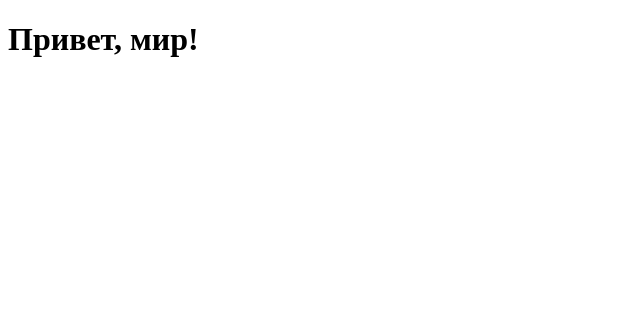
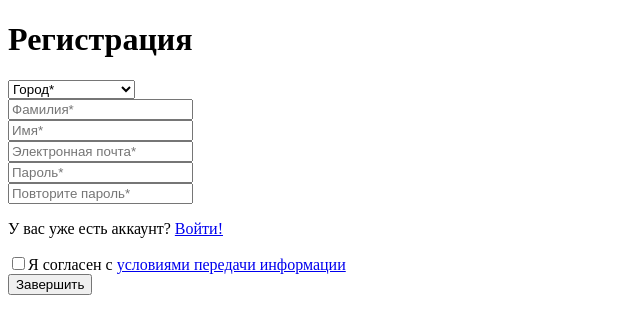
Before and after one commit to MrTOOGLE/DevSync-frontend, a React (Vite) app: page / in a window 1280 px wide. Shown: the top 334 px of the page, without its empty margins (0-640 px from the left). Built offline with nearby package versions, Linux system fonts and the light colour scheme.

Commit message:
сделал регистрацию без css

```diff
--- a/src/App.tsx
+++ b/src/App.tsx
@@ -1,7 +1,12 @@
 import React from 'react';
+import RegistrationForm from './pages/Auth/Registration.tsx'
 
 const App: React.FC = () => {
-    return <h1>Привет, мир!</h1>;
+    return (
+        <div className="app">
+            <RegistrationForm />
+        </div>
+    )
 };
 
 export default App;
--- a/src/main.tsx
+++ b/src/main.tsx
@@ -1,6 +1,7 @@
 import React from 'react';
 import ReactDOM from 'react-dom/client';
 import App from './App';
+// импортировать стили
 
 ReactDOM.createRoot(document.getElementById('root') as HTMLElement).render(
     <React.StrictMode>
--- /dev/null
+++ b/src/pages/Auth/Registration.tsx
@@ -0,0 +1,202 @@
+import React, { useState, FormEvent } from 'react';
+
+// Типы для нашей формы
+interface FormData {
+    city: string;
+    lastName: string;
+    firstName: string;
+    email: string;
+    password: string;
+    confirmPassword: string;
+    agreeToTerms: boolean;
+}
+
+// Список городов (можно расширить)
+const cities = ['Москва', 'Санкт-Петербург', 'Новосибирск', 'Екатеринбург', 'Казань'];
+
+const RegistrationForm: React.FC = () => {
+    // Состояние формы
+    const [formData, setFormData] = useState<FormData>({
+        city: '',
+        lastName: '',
+        firstName: '',
+        email: '',
+        password: '',
+        confirmPassword: '',
+        agreeToTerms: false
+    });
+
+    // Состояние для ошибок валидации
+    const [errors, setErrors] = useState<Record<string, string>>({});
+
+    // Обработчик изменения полей ввода
+    const handleInputChange = (e: React.ChangeEvent<HTMLInputElement | HTMLSelectElement>) => {
+        const { name, value } = e.target;
+        setFormData({
+            ...formData,
+            [name]: value
+        });
+    };
+
+    // Обработчик изменения чекбокса
+    const handleCheckboxChange = (e: React.ChangeEvent<HTMLInputElement>) => {
+        const { name, checked } = e.target;
+        setFormData({
+            ...formData,
+            [name]: checked
+        });
+    };
+
+    // Проверка формы перед отправкой
+    const validateForm = (): boolean => {
+        const newErrors: Record<string, string> = {};
+
+        if (!formData.city) {
+            newErrors.city = 'Выберите город';
+        }
+
+        if (!formData.lastName) {
+            newErrors.lastName = 'Введите фамилию';
+        }
+
+        if (!formData.firstName) {
+            newErrors.firstName = 'Введите имя';
+        }
+
+        if (!formData.email) {
+            newErrors.email = 'Введите электронную почту';
+        } else if (!/\S+@\S+\.\S+/.test(formData.email)) {
+            newErrors.email = 'Некорректный формат электронной почты';
+        }
+
+        if (!formData.password) {
+            newErrors.password = 'Введите пароль';
+        } else if (formData.password.length < 6) {
+            newErrors.password = 'Пароль должен содержать не менее 6 символов';
+        }
+
+        if (!formData.confirmPassword) {
+            newErrors.confirmPassword = 'Повторите пароль';
+        } else if (formData.password !== formData.confirmPassword) {
+            newErrors.confirmPassword = 'Пароли не совпадают';
+        }
+
+        if (!formData.agreeToTerms) {
+            newErrors.agreeToTerms = 'Необходимо согласиться с условиями';
+        }
+
+        setErrors(newErrors);
+        return Object.keys(newErrors).length === 0;
+    };
+
+    // Обработчик отправки формы
+    const handleSubmit = (e: FormEvent) => {
+        e.preventDefault();
+
+        if (validateForm()) {
+            // Здесь будет код для отправки данных на сервер
+            console.log('Форма валидна, отправляем данные:', formData);
+            // Например, fetch('/api/register', { method: 'POST', body: JSON.stringify(formData) })
+            alert('Регистрация успешна!');
+        } else {
+            console.log('Форма содержит ошибки');
+        }
+    };
+
+    return (
+        <div>
+            <h1>Регистрация</h1>
+            <form onSubmit={handleSubmit}>
+                <div>
+                    <select
+                        name="city"
+                        value={formData.city}
+                        onChange={handleInputChange}
+                    >
+                        <option value="">Город*</option>
+                        {cities.map(city => (
+                            <option key={city} value={city}>{city}</option>
+                        ))}
+                    </select>
+                    {errors.city && <div>{errors.city}</div>}
+                </div>
+
+                <div>
+                    <input
+                        type="text"
+                        name="lastName"
+                        placeholder="Фамилия*"
+                        value={formData.lastName}
+                        onChange={handleInputChange}
+                    />
+                    {errors.lastName && <div>{errors.lastName}</div>}
+                </div>
+
+                <div>
+                    <input
+                        type="text"
+                        name="firstName"
+                        placeholder="Имя*"
+                        value={formData.firstName}
+                        onChange={handleInputChange}
+                    />
+                    {errors.firstName && <div>{errors.firstName}</div>}
+                </div>
+
+                <div>
+                    <input
+                        type="email"
+                        name="email"
+                        placeholder="Электронная почта*"
+                        value={formData.email}
+                        onChange={handleInputChange}
+                    />
+                    {errors.email && <div>{errors.email}</div>}
+                </div>
+
+                <div>
+                    <input
+                        type="password"
+                        name="password"
+                        placeholder="Пароль*"
+                        value={formData.password}
+                        onChange={handleInputChange}
+                    />
+                    {errors.password && <div>{errors.password}</div>}
+                </div>
+
+                <div>
+                    <input
+                        type="password"
+                        name="confirmPassword"
+                        placeholder="Повторите пароль*"
+                        value={formData.confirmPassword}
+                        onChange={handleInputChange}
+                    />
+                    {errors.confirmPassword && <div>{errors.confirmPassword}</div>}
+                </div>
+
+                <div>
+                    <p>У вас уже есть аккаунт? <a href="/login">Войти!</a></p>
+                </div>
+
+                <div>
+                    <label>
+                        <input
+                            type="checkbox"
+                            name="agreeToTerms"
+                            checked={formData.agreeToTerms}
+                            onChange={handleCheckboxChange}
+                        />
+                        Я согласен с <a href="/terms">условиями передачи информации</a>
+                    </label>
+                    {errors.agreeToTerms && <div>{errors.agreeToTerms}</div>}
+                </div>
+
+                <button type="submit">Завершить</button>
+            </form>
+        </div>
+    );
+};
+
+export default RegistrationForm;
```
